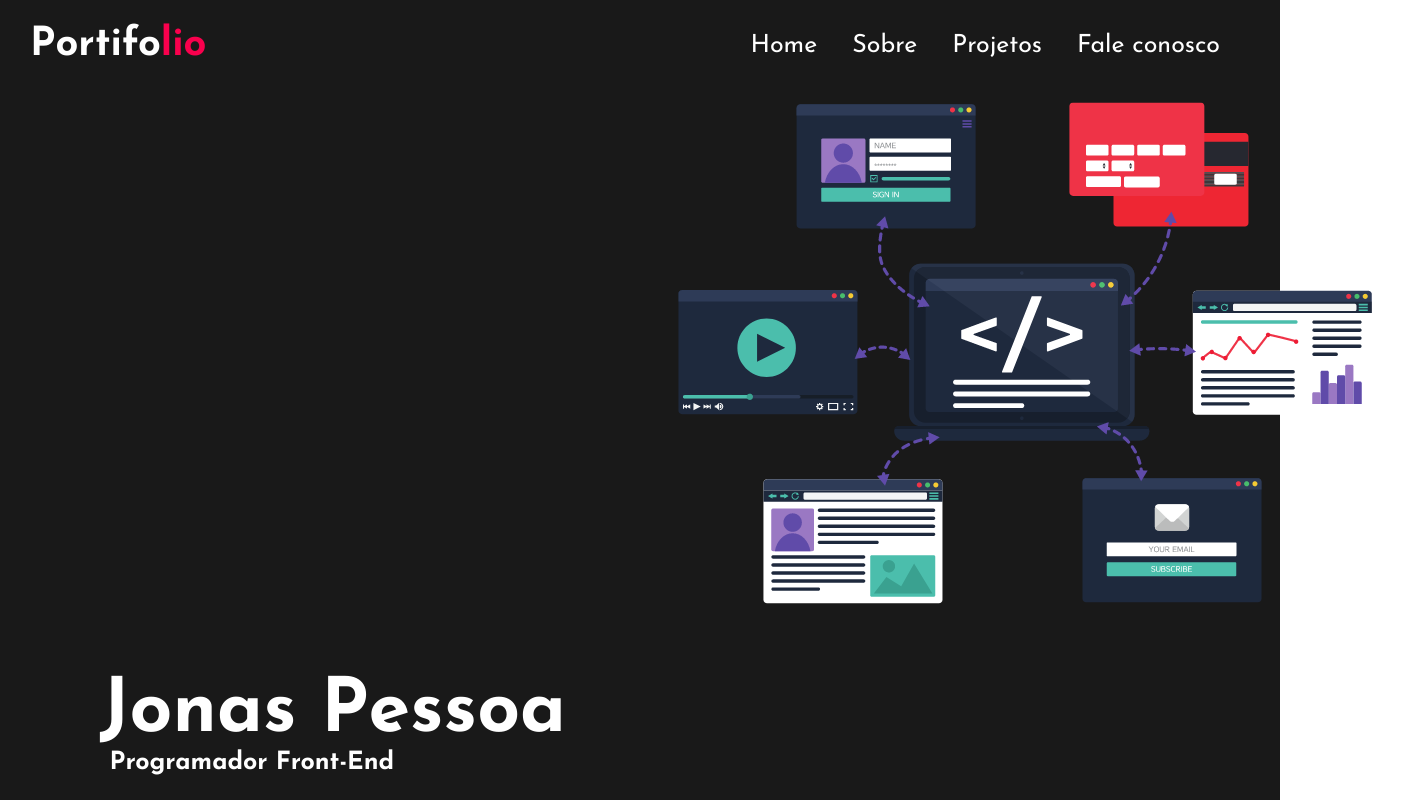
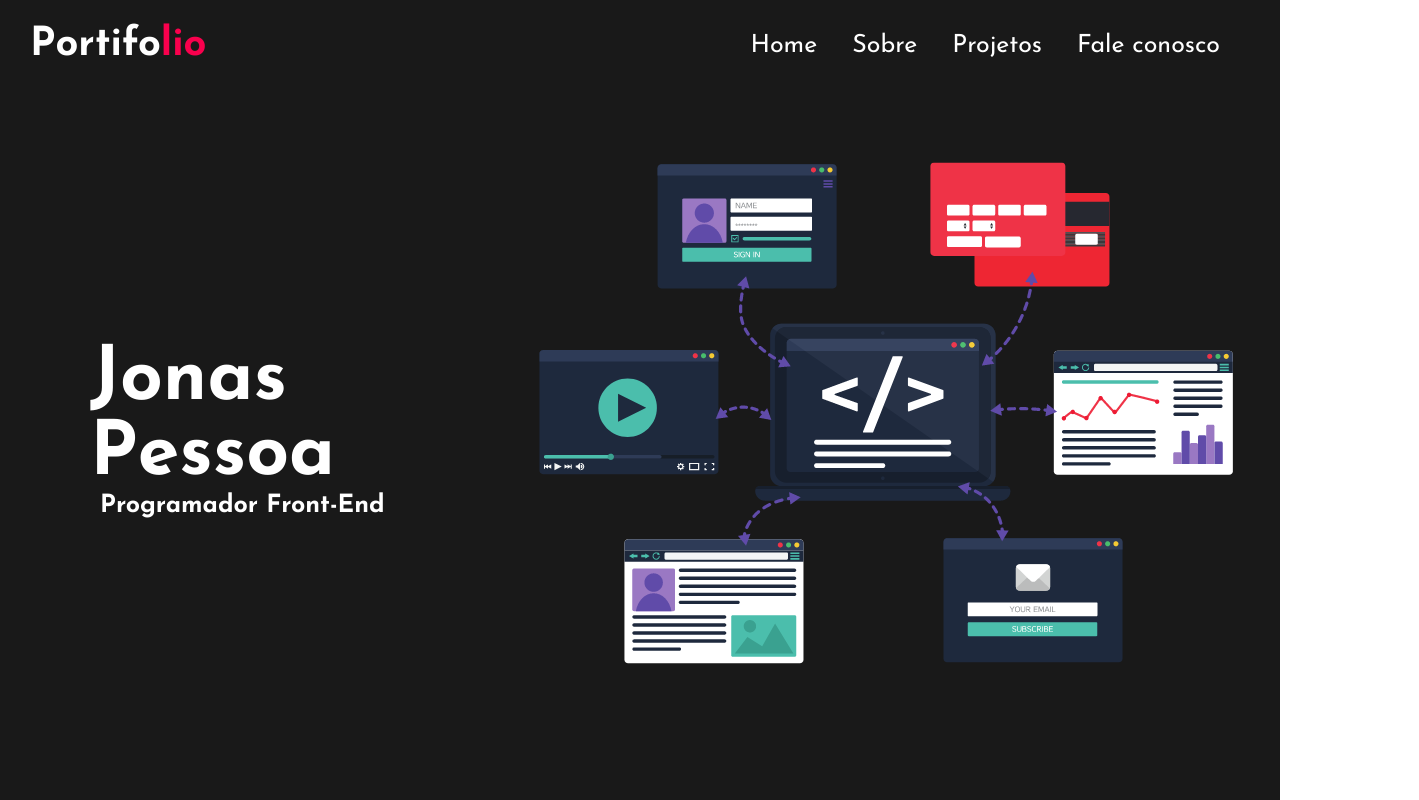
Before and after one commit to Jonasjps/Portifolio, a plain HTML site: page index.html in a window 1280 px wide. Shown: the top 800 px of the page, 1419 px wide, since content can reach past the window. Drawn offline with Linux system fonts and the light colour scheme.

Commit message:
Atualizando

```diff
--- a/app.js
+++ b/app.js
@@ -17,7 +17,8 @@ const type = () => {
 
   currentMessage = messages[messageIndex]
   currentCharacters = currentMessage.slice(0, characterIndex++)
-  typing.textContent = currentCharacters
+  typing.innerHTML = currentCharacters
+  console.log(currentCharacters)
 
 //   const shouldChangeMessageToBeTyped =
 //     currentCharacters.length === currentMessage.length
--- a/index.html
+++ b/index.html
@@ -23,18 +23,20 @@
             </ul>
         </nav>
 
+        <div class="container">
+            <div class="meu-nome" class="intro">
 
-        <div class="meu-nome" class="intro">
+                <div class="texto-principal">
+                    <h1 data-js="typing" class="typing"></h1>
+                    <h3>Programador Front-End</h3>
+                </div>
+            </div>
             <div class="foto-principal">
                 <picture>
                     <source media="(max-width:750px)" srcset="./img/pequeno.png">
                     <source media="(max-width:1050px)" srcset="./img/medio.png">
                     <img class="principal-grande" src="./img/grande.png" alt="imagem-flexível">
                 </picture>
-            </div>
-            <div class="texto-principal">
-                <h1 data-js="typing" class="typing"></h1>
-                <h3>Programador Front-End</h3>
             </div>
         </div>
     </div>
--- a/style.css
+++ b/style.css
@@ -5,7 +5,13 @@
     font-family: "Josefin Sans", sans-serif;
 }
 
-
+.container {
+    display: flex;
+    align-items: center;
+    justify-content: space-between;
+    margin-top: 60px;
+    /* margin-left: 50px; */
+}
 
 
 
@@ -47,6 +53,9 @@
     background-position: center;
     background-color: #191919;
 }
+.principal-grande {
+
+}
 
 nav {
     display: flex;
@@ -86,17 +95,23 @@ li :hover {
     color: white;
 }
 
-.meu-nome {
-    position: absolute;
-    left: 7%;
-}
-.foto-principal {
-    margin-left: 70%;
+.foto-principal{
+    display: flex;
+    display: inline-block ;
+    position: relative;
+    justify-content: space-between;
+
+    /* left: 7%; */
 }
 
+.meu-nome  {
+    /* margin: 0 auto; */
+    display: inline-block;
+}
+
+
 .texto-principal {
-    margin-bottom: 30%;
-
+    margin-left: 80px;
 }
 
 h1 {
```
